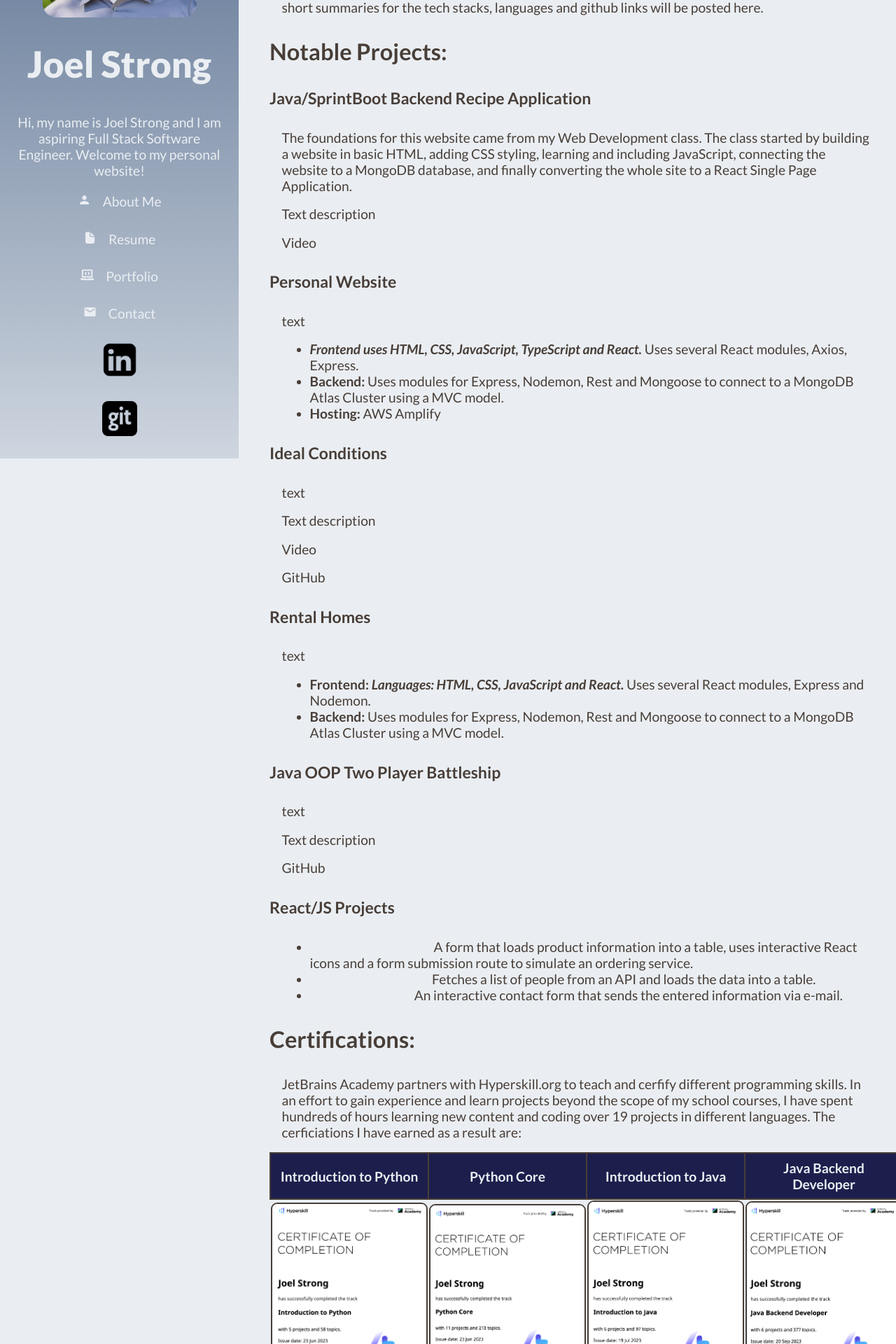
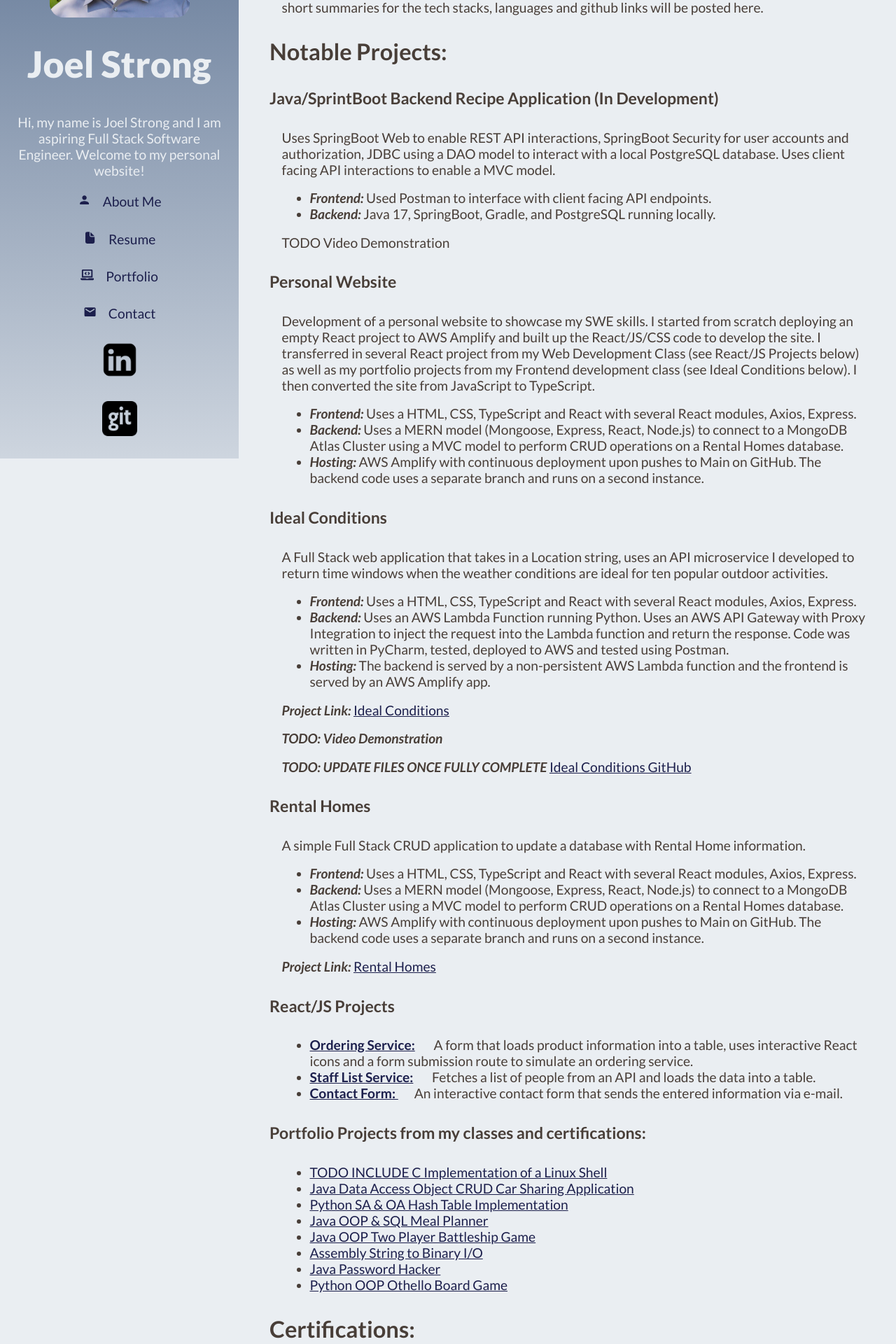
Before and after one commit to jdstrongpdx/website, a React (Create React App) app: page /PortfolioPage in a window 1280 px wide. Shown: the part 240-2160 px from the top of the page at 70% size. Built offline with nearby package versions, Linux system fonts and the light colour scheme; grey boxes are pictures that could not be loaded.

Commit message:
Updates to Portfolio Page

```diff
--- a/src/App.css
+++ b/src/App.css
@@ -123,10 +123,10 @@ div.content {
   /* ----- Anchors ----- Text links */
   a {}
   a:link {
-    color:var(--color-cream)
+    color:var(--navy)
   }
   a:hover {
-    color:var(--rust)
+    color:var(--navy)
   }
   a:active {}
   a:visited {color:inherit}
--- a/src/components/Certifications.js
+++ b/src/components/Certifications.js
@@ -42,7 +42,7 @@ function Certifications() {
                     </tbody>
 
                     </table>
-
+                    {/* TODO UPDATE AS THE FOLLOWING ARE EARNED:
                     <table>
                     <thead>
                         <tr>
@@ -71,7 +71,7 @@ function Certifications() {
                     </tbody>
 
                     </table>
-
+                    */}
         </article>
         </>
     )
--- a/src/components/NavBar.js
+++ b/src/components/NavBar.js
@@ -8,7 +8,7 @@ function NavBar() {
   return (
     <>
     <div className='sidebar'>
-    <img src="./images/headshot.jpg" className='headshot' width='220px' alt="Website Logo"></img>
+    <img src="./images/headshot.jpg" className='headshot' width='200px' alt="Website Logo"></img>
     <h1>Joel Strong </h1>
 
     <p>Hi, my name is Joel Strong and I am aspiring Full Stack Software Engineer.  Welcome to my personal website!</p>
--- a/src/pages/PortfolioPage.js
+++ b/src/pages/PortfolioPage.js
@@ -16,36 +16,42 @@ function PortfolioPage() {
         <article >
             <h3>Notable Projects:</h3>
 
-            <h4>Java/SprintBoot Backend Recipe Application</h4>
-            <p>The foundations for this website came from my Web Development class. The class started by building a website in basic HTML, adding CSS styling, learning and including JavaScript, connecting the website to a MongoDB database, and finally converting the whole site to a React Single Page Application. </p>
-                <p>Text description</p>
-                <p>Video</p>
+            <h4>Java/SprintBoot Backend Recipe Application &#40;In Development&#41; </h4>
+            <p> Uses SpringBoot Web to enable REST API interactions, SpringBoot Security for user accounts and authorization, JDBC using a DAO model to interact with a local PostgreSQL database.  Uses client facing API interactions to enable a MVC model. </p>
+            <ul>
+                <li><em>Frontend:</em>  Used Postman to interface with client facing API endpoints.</li>
+                <li><em>Backend: </em> Java 17, SpringBoot, Gradle, and PostgreSQL running locally.</li>
+            </ul>
+
+            <p>TODO Video Demonstration</p>
 
             <h4>Personal Website</h4>
-            <p>text </p>
+            <p> Development of a personal website to showcase my SWE skills. I started from scratch deploying an empty React project to AWS Amplify and built up the React/JS/CSS code to develop the site.  I transferred in several React project from my Web Development Class &#40;see React/JS Projects below&#41; as well as my portfolio projects from my Frontend development class &#40;see Ideal Conditions below&#41;. I then converted the site from JavaScript to TypeScript.</p>
             <ul>
-                <li><em>Frontend uses HTML, CSS, JavaScript, TypeScript and React.</em>  Uses several React modules, Axios, Express.</li>
-                <li><strong>Backend: </strong> Uses modules for Express, Nodemon, Rest and Mongoose to connect to a MongoDB Atlas Cluster using a MVC model.</li>
-                <li><strong>Hosting: </strong> AWS Amplify</li>
+                <li><em>Frontend: </em> Uses a HTML, CSS, TypeScript and React with several React modules, Axios, Express.</li>
+                <li><em>Backend: </em> Uses a MERN model &#40;Mongoose, Express, React, Node.js&#41; to connect to a MongoDB Atlas Cluster using a MVC model to perform CRUD operations on a Rental Homes database. </li>
+                <li><em>Hosting: </em> AWS Amplify with continuous deployment upon pushes to Main on GitHub. The backend code uses a separate branch and runs on a second instance.</li>
             </ul>
 
             <h4>Ideal Conditions</h4>
-            <p>text </p>
-                <p>Text description</p>
-                <p>Video</p>
-                <p>GitHub</p>
+            <p>A Full Stack web application that takes in a Location string, uses an API microservice I developed to return time windows when the weather conditions are ideal for ten popular outdoor activities.</p>
+            <ul>
+                <li><em>Frontend: </em> Uses a HTML, CSS, TypeScript and React with several React modules, Axios, Express.</li>
+                <li><em>Backend: </em> Uses an AWS Lambda Function running Python.  Uses an AWS API Gateway with Proxy Integration to inject the request into the Lambda function and return the response.  Code was written in PyCharm, tested, deployed to AWS and tested using Postman. </li>
+                <li><em>Hosting: </em> The backend is served by a non-persistent AWS Lambda function and the frontend is served by an AWS Amplify app.</li>
+            </ul>
+                <p><em>Project Link:</em> <Link to="/IdealConditionsPage">Ideal Conditions</Link></p>
+                <p><em>TODO: Video Demonstration</em></p>
+                <p><em>TODO: UPDATE FILES ONCE FULLY COMPLETE </em> <a href="https://github.com/jdstrongpdx/IdealConditions">Ideal Conditions GitHub</a> </p>
 
             <h4>Rental Homes</h4>
-            <p>text </p>
+            <p> A simple Full Stack CRUD application to update a database with Rental Home information. </p>
             <ul>
-                <li><strong>Frontend: </strong> <em>Languages: HTML, CSS, JavaScript and React.</em>  Uses several React modules, Express and Nodemon.</li>
-                <li><strong>Backend: </strong> Uses modules for Express, Nodemon, Rest and Mongoose to connect to a MongoDB Atlas Cluster using a MVC model.</li>
+                <li><em>Frontend: </em> Uses a HTML, CSS, TypeScript and React with several React modules, Axios, Express.</li>
+                <li><em>Backend: </em> Uses a MERN model &#40;Mongoose, Express, React, Node.js&#41; to connect to a MongoDB Atlas Cluster using a MVC model to perform CRUD operations on a Rental Homes database. </li>
+                <li><em>Hosting: </em> AWS Amplify with continuous deployment upon pushes to Main on GitHub. The backend code uses a separate branch and runs on a second instance.</li>
             </ul>
-
-            <h4>Java OOP Two Player Battleship</h4>
-            <p>text</p>
-                <p>Text description</p>
-                <p>GitHub</p>
+            <p><em>Project Link:</em> <Link to="/RentalHomesPage">Rental Homes</Link></p>
 
             <h4>React/JS Projects</h4>
 
@@ -54,9 +60,21 @@ function PortfolioPage() {
                 <li><strong><Link to="/StaffPage">Staff List Service:</Link></strong> &emsp; Fetches a list of people from an API and loads the data into a table. </li>
                 <li><strong><Link to="/ContactPage">Contact Form: </Link></strong> &emsp; An interactive contact form that sends the entered information via e-mail.</li>
 
+            </ul>
 
+            <h4>Portfolio Projects from my classes and certifications:</h4>
+            <ul>
+                <li><a href="https://github.com/jdstrongpdx/IdealConditions">TODO INCLUDE C Implementation of a Linux Shell</a></li>
+                <li><a href="https://github.com/jdstrongpdx/Java-Data-Access-Object-Implementation">Java Data Access Object CRUD Car Sharing Application</a></li>
+                <li><a href="https://github.com/jdstrongpdx/Low-Level-OA-SA-Hash-Table-Implementation">Python SA & OA Hash Table Implementation</a></li>
+                <li><a href="https://github.com/jdstrongpdx/Java-OOP-SQL-Meal-Planner">Java OOP & SQL Meal Planner</a></li>
+                <li><a href="https://github.com/jdstrongpdx/Java-OOP-Two-Player-Battleship">Java OOP Two Player Battleship Game</a></li>
+                <li><a href="https://github.com/jdstrongpdx/Assembly---String-to-Binary-Array-I-O">Assembly String to Binary I/O</a></li>
+                <li><a href="https://github.com/jdstrongpdx/JetBrains---Password-Hacker">Java Password Hacker</a></li>
+                <li><a href="https://github.com/jdstrongpdx/Python-OOP-Othello-Board-Game">Python OOP Othello Board Game</a></li>
 
             </ul>
+
         </article>
 
         <Certifications/>
--- a/src/pages/ResumePage.js
+++ b/src/pages/ResumePage.js
@@ -6,8 +6,8 @@ function ResumePage() {
 
     <h2>Resume</h2>
 
-    <img width="1000px" border="0" align="center" alt="Resume" src="./images/resume.png"/>
-        <p></p>
+        <p>TODO: UPDATE AND INCLUDE INTERACTIVE VERSION OF YOUR RESUME</p>
+
     <Certifications id="certifications"/>
 
     </>
```
